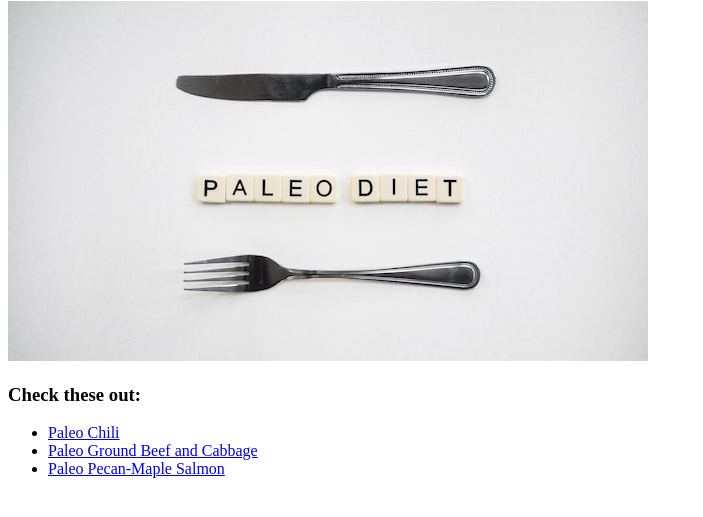
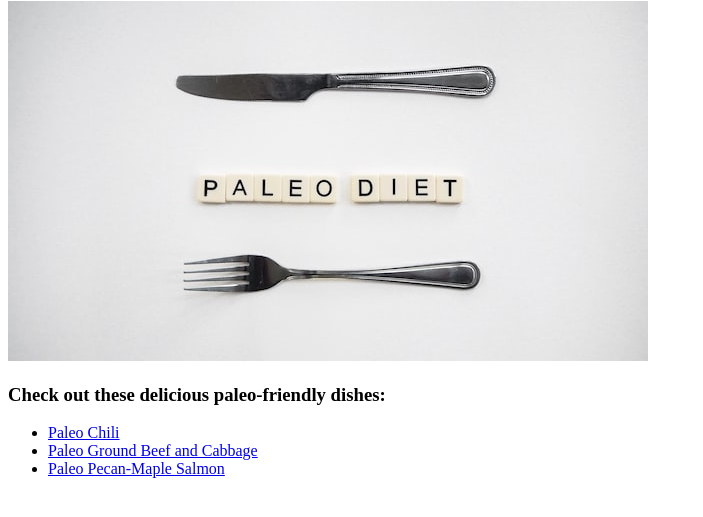
Before and after one commit to brookebarttt/odin-recipes, a plain HTML site: page index.html in a window 1280 px wide. Shown: the part 79-596 px from the top of the page, without its empty margins (0-703 px from the left). Drawn offline with Linux system fonts and the light colour scheme.

Commit message:
Update text on index page

```diff
--- a/index.html
+++ b/index.html
@@ -8,7 +8,7 @@
   <body>
     <h1>Odin Paleo Recipes</h1>
     <img src="images/paleo-diet.jpeg" alt="paleo diet">
-    <h3>Check these out:</h3>
+    <h3>Check out these delicious paleo-friendly dishes:</h3>
     <ul>
         <li><a href="recipes/paleo-chili.html">Paleo Chili</a></li>
         <li><a href="recipes/paleo-ground-beef-and-cabbage.html">Paleo Ground Beef and Cabbage</a></li>
```
